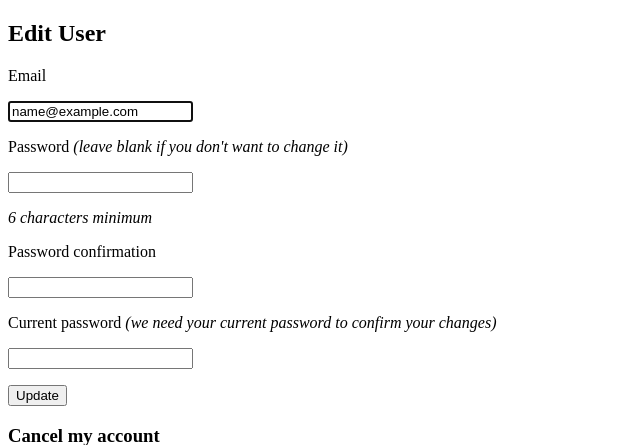
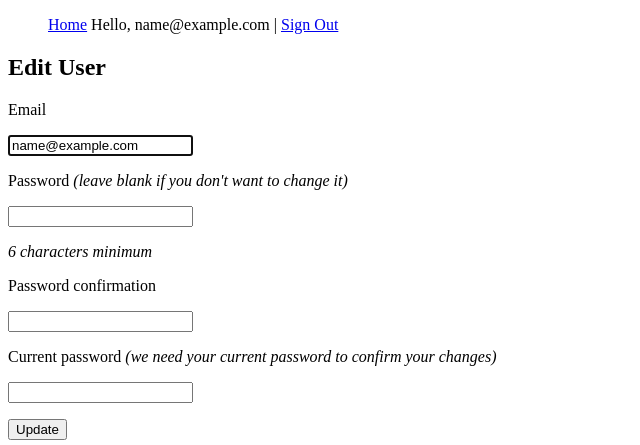
Before and after one commit to Ccordova41/rails-VR-places, a Rails app: page /users/edit in a window 1280 px wide. Shown: the top 445 px of the page, without its empty margins (0-640 px from the left). Run offline with Rails 7, Linux system fonts and the light colour scheme; the visitor is signed in with stand-in values (Sample User, id 1); style sheets or scripts are compiled from the project's sources.

Commit message:
added user controller

```diff
--- /dev/null
+++ b/app/assets/javascripts/users.coffee
@@ -0,0 +1,3 @@
+# Place all the behaviors and hooks related to the matching controller here.
+# All this logic will automatically be available in application.js.
+# You can use CoffeeScript in this file: http://coffeescript.org/
--- /dev/null
+++ b/app/assets/stylesheets/users.scss
@@ -0,0 +1,3 @@
+// Place all the styles related to the Users controller here.
+// They will automatically be included in application.css.
+// You can use Sass (SCSS) here: http://sass-lang.com/
--- a/app/controllers/application_controller.rb
+++ b/app/controllers/application_controller.rb
@@ -3,5 +3,9 @@ class ApplicationController < ActionController::Base
 
   def hello
     @venues = Venue.all
+    respond_to do |format|
+      format.html { render :hello }
+      format.json { render json: @venues }
+    end
   end
 end
--- /dev/null
+++ b/app/helpers/users_helper.rb
@@ -0,0 +1,2 @@
+module UsersHelper
+end
--- a/app/views/application/hello.html.erb
+++ b/app/views/application/hello.html.erb
@@ -1,4 +1,4 @@
-<h1>CATEHRINE'S VR WORLD</h1>
+<h1>CATHERINE'S VR WORLD</h1>
 
 <% @venues.each do |venue| %>
 <li><%= venue.name %></li>
--- /dev/null
+++ b/app/views/layouts/_header.html.erb
@@ -0,0 +1,6 @@
+<nav>
+  <ul>
+    <%= link_to "Home", root_path %>
+    <%= render partial: 'layouts/signin' %>
+  </ul>
+</nav>
--- /dev/null
+++ b/app/views/layouts/_signin.html.erb
@@ -0,0 +1,7 @@
+<% if user_signed_in? %>
+  Hello, <%= current_user.email %> |
+  <%= link_to 'Sign Out', destroy_user_session_path, method: :delete %>
+<% else %>
+  <%= link_to 'Sign In', new_user_session_path %> |
+  <%= link_to 'Sign Up', new_user_registration_path %>
+<% end %>
--- a/app/views/layouts/application.html.erb
+++ b/app/views/layouts/application.html.erb
@@ -9,6 +9,8 @@
   </head>
 
   <body>
+
+    <%= render 'layouts/header' %>
     <%= yield %>
     <p class="notice"><%= notice %></p>
     <p class="alert"><%= alert %></p>
--- a/config/initializers/devise.rb
+++ b/config/initializers/devise.rb
@@ -6,7 +6,7 @@ Devise.setup do |config|
   # confirmation, reset password and unlock tokens in the database.
   # Devise will use the `secret_key_base` as its `secret_key`
   # by default. You can change it below and use your own secret key.
-  # config.secret_key = '98fd6e680096371be481bd613ed5e44d586f19d8ca51fc463781e6a1539ba69f8a2cc3e6b59a8c992c1d78cc6f6b2279a79afd452741c25e2c46217c3443e69e'
+  config.secret_key = '98fd6e680096371be481bd613ed5e44d586f19d8ca51fc463781e6a1539ba69f8a2cc3e6b59a8c992c1d78cc6f6b2279a79afd452741c25e2c46217c3443e69e'
 
   # ==> Mailer Configuration
   # Configure the e-mail address which will be shown in Devise::Mailer,
```
Also changed, not shown: app/controllers/users_controller.rb (added, +10 -0 lines), test/controllers/users_controller_test.rb (added, +7 -0 lines), 1 other file.
